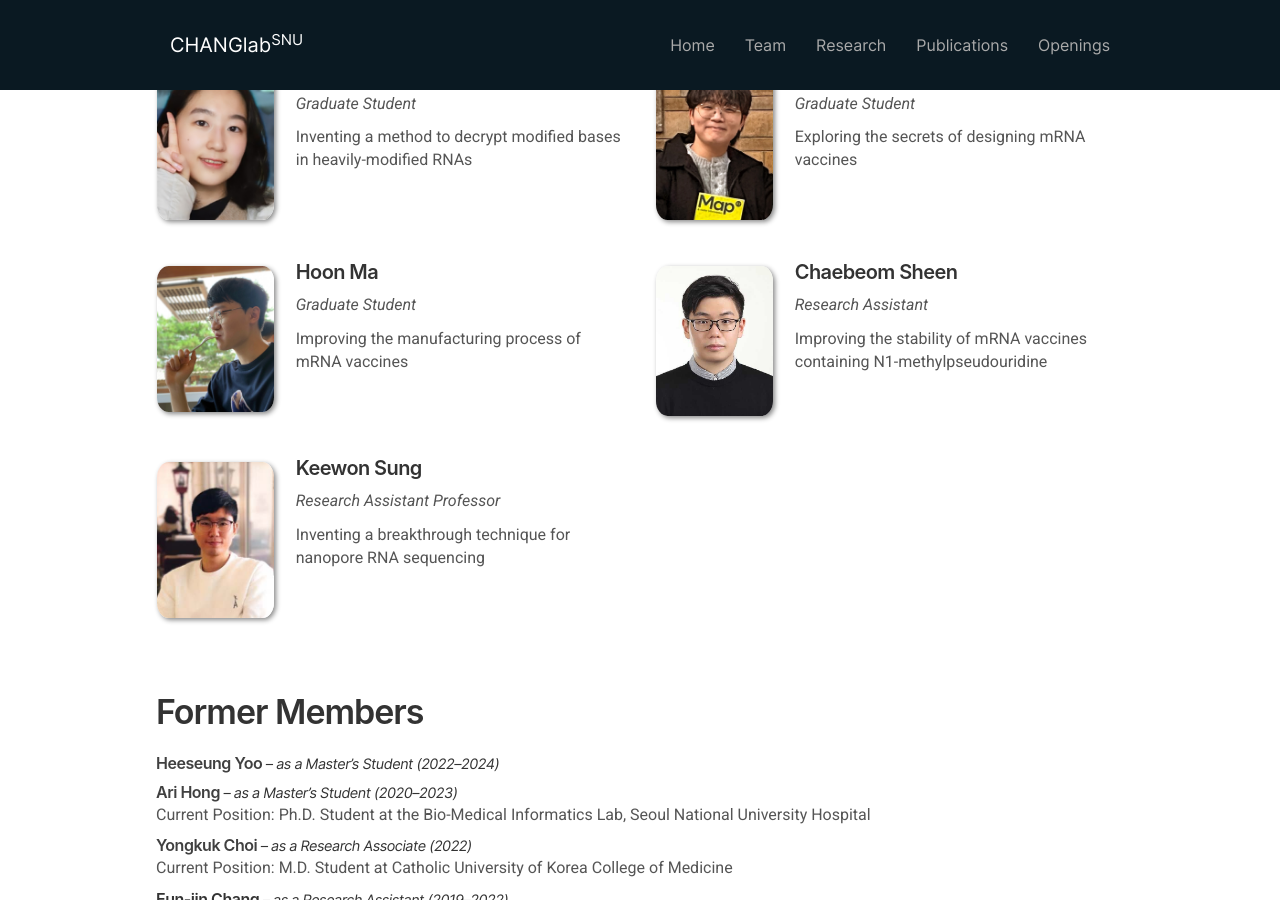
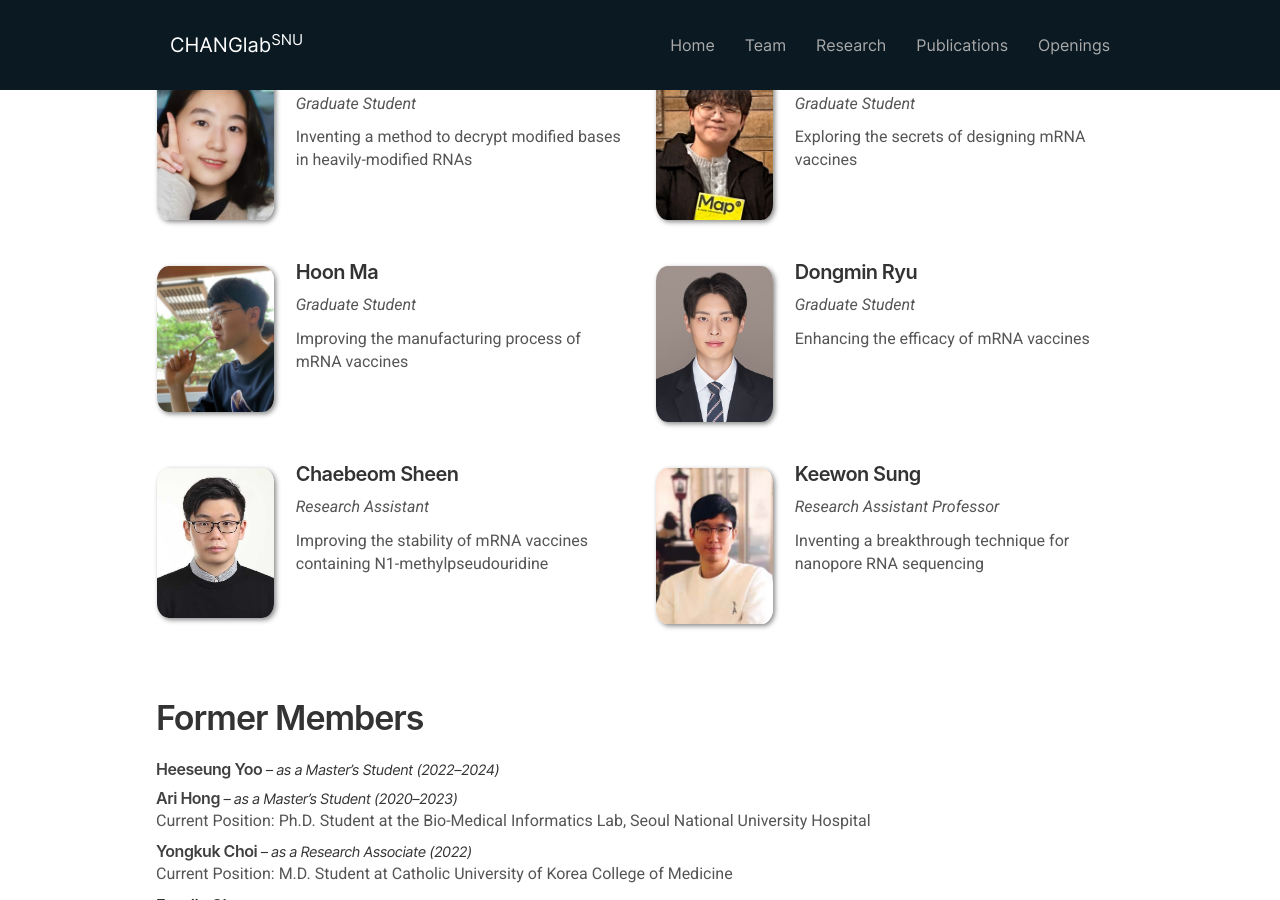
Before and after one commit to ChangLabSNU/ChangLabSNU.github.io, a Jekyll site: the page built from _pages/team.md, in a window 1280 px wide and 900 px high, scrolled down 1093 px. Built offline with Jekyll 4.4.1, drawn with Linux system fonts in a browser that asks for light colours; nearby versions of some CDN libraries; some web fonts are replaced.

Commit message:
Update team.yml

```diff
--- a/_data/team.yml
+++ b/_data/team.yml
@@ -184,3 +184,14 @@
   category: student
   sort-key: lim-jisu
   active: true
+
+- name: Dongmin Ryu
+  name_abbr: D. Ryu
+  photo: dmryu-thumb.jpg
+  email: 5252lde@snu.ac.kr
+  info: Graduate Student
+  intro: Enhancing the efficacy of mRNA vaccines
+  link: dongmin-ryu
+  category: student
+  sort-key: ryu-dongmin
+  active: true
```
